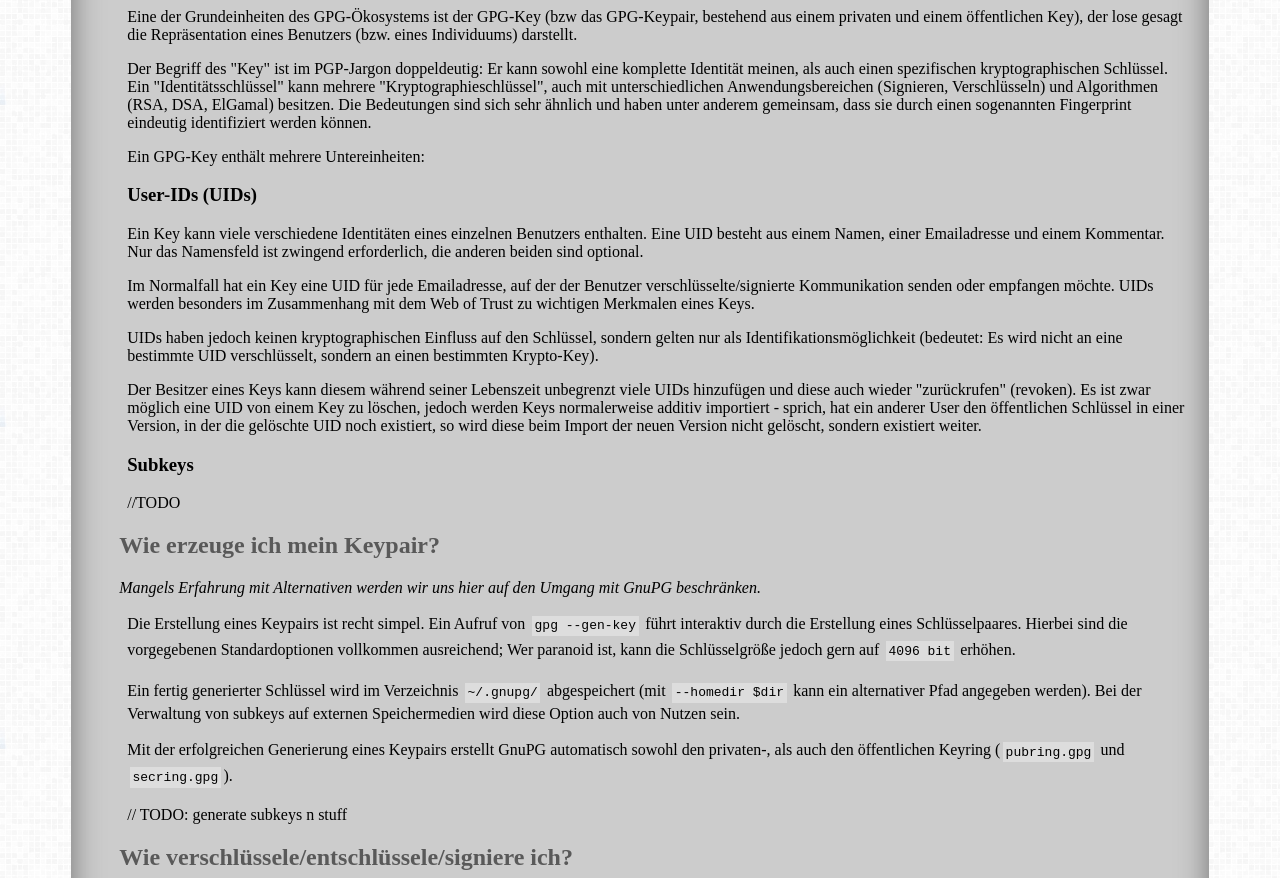
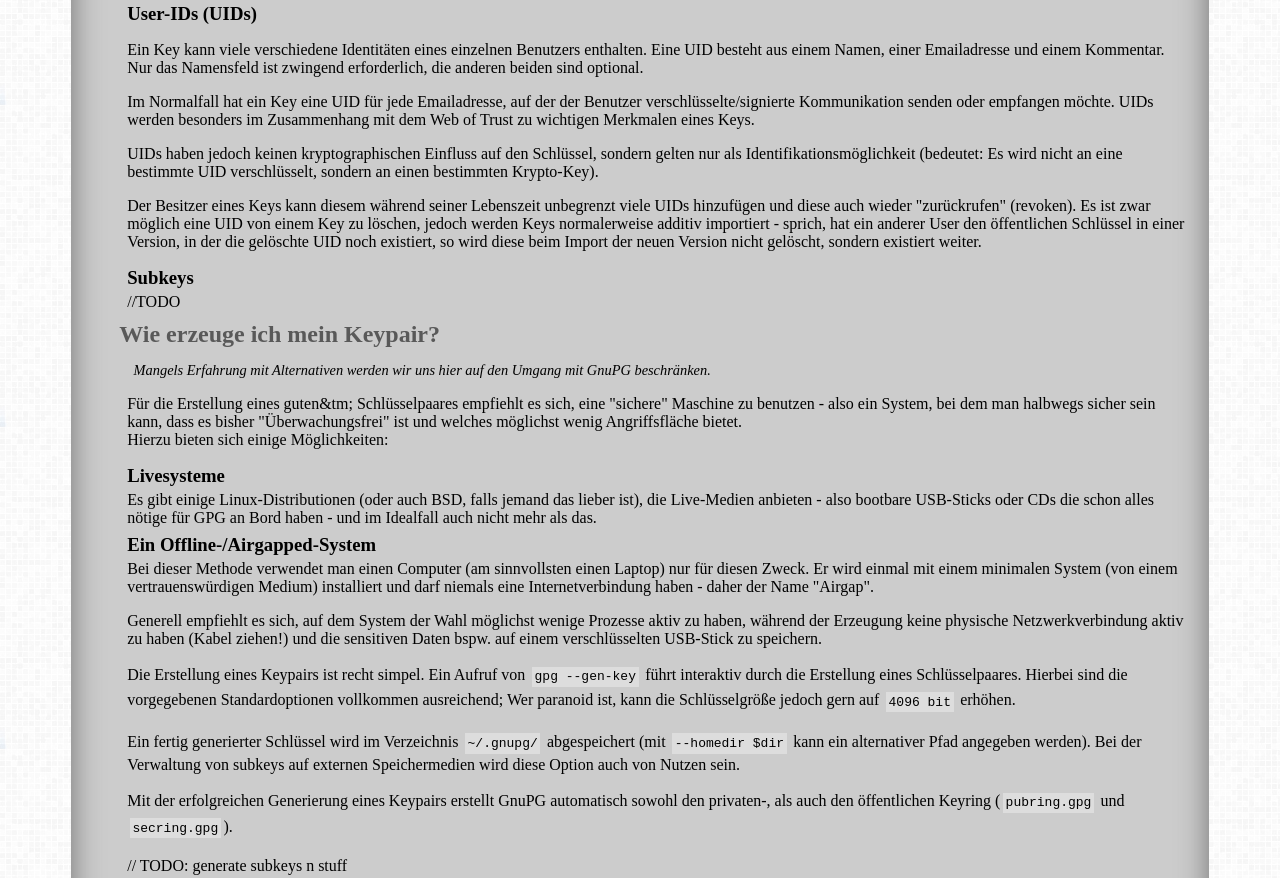
Before and after one commit to kitinfo/party-portal, a plain HTML site: page howto-crypto/index.htm in a window 1280 px wide. Shown: the part 1183-2061 px from the top of the page. Drawn offline with Linux system fonts and the light colour scheme.

Commit message:
key generation security & layout fixes

```diff
--- a/howto-crypto/index.htm
+++ b/howto-crypto/index.htm
@@ -53,8 +53,7 @@
 
 					<div>
 						<h2>Wie verschl&uuml;sseln?</h2>
-						<em>Dieser Abschnitt erz&auml;hlt nur ein paar Krypto-Hintergr&uuml;nde und kann prinzipiell &uuml;bersprungen werden.</em>
-						<br/><br/>
+						<p class="annotation">Dieser Abschnitt erz&auml;hlt nur ein paar Krypto-Hintergr&uuml;nde und kann prinzipiell &uuml;bersprungen werden.</span>
 						<div class="section-padding">
 							Grunds&auml;tzlich unterscheidet man 2 Typen der Kryptographie:
 							<h3>Symmetrische Kryptographie</h3>
@@ -191,10 +190,31 @@
 
 					<div>
 						<h2>Wie erzeuge ich mein Keypair?</h2>
-						<p>
-						<em>Mangels Erfahrung mit Alternativen werden wir uns hier auf den Umgang mit GnuPG beschr&auml;nken.</em>
-						</p>
+						<p class="annotation">Mangels Erfahrung mit Alternativen werden wir uns hier auf den Umgang mit GnuPG beschr&auml;nken.</p>
 						<div class="section-padding">
+							<p>
+								F&uuml;r die Erstellung eines guten&tm; Schl&uuml;sselpaares empfiehlt es
+								sich, eine &quot;sichere&quot; Maschine zu benutzen - also ein System,
+								bei dem man halbwegs sicher sein kann, dass es bisher &quot;&Uuml;berwachungsfrei&quot;
+								ist und welches m&ouml;glichst wenig Angriffsfl&auml;che bietet.<br/>
+								Hierzu bieten sich einige M&ouml;glichkeiten:
+								<p class="section-padding">
+									<h3>Livesysteme</h3>
+									Es gibt einige Linux-Distributionen (oder auch BSD, falls jemand das lieber ist),
+									die Live-Medien anbieten - also bootbare USB-Sticks oder CDs
+									die schon alles n&ouml;tige f&uuml;r GPG an Bord haben - und im Idealfall
+									auch nicht mehr als das.
+									<h3>Ein Offline-/Airgapped-System</h3>
+									Bei dieser Methode verwendet man einen Computer (am sinnvollsten einen Laptop)
+									nur f&uuml;r diesen Zweck. Er wird einmal mit einem minimalen System (von einem
+									vertrauensw&uuml;rdigen Medium) installiert und darf niemals eine Internetverbindung
+									haben - daher der Name &quot;Airgap&quot;.
+								</p>
+								Generell empfiehlt es sich, auf dem System der Wahl m&ouml;glichst
+								wenige Prozesse aktiv zu haben, w&auml;hrend der Erzeugung keine
+								physische Netzwerkverbindung aktiv zu haben (Kabel ziehen!) und die
+								sensitiven Daten bspw. auf einem verschl&uuml;sselten USB-Stick zu speichern.
+							</p>
 							<p>
 							Die Erstellung eines Keypairs ist recht simpel. Ein Aufruf von
 							<code>gpg --gen-key</code> führt interaktiv durch die Erstellung
--- a/static/piracy.css
+++ b/static/piracy.css
@@ -2,6 +2,12 @@
 	width:100%;
 	height:100%;
 	background-image:url(background.png);
+}
+
+h1, h2, h3 {
+	margin:0.2em;
+	margin-top:0.4em;
+	margin-left:0;
 }
 
 h2{
@@ -102,3 +108,9 @@
 	margin:0.2em;
 	padding:0.2em;
 }
+
+.annotation {
+	padding-left:1em;
+	font-size:90%;
+	font-style:italic;
+}
```
